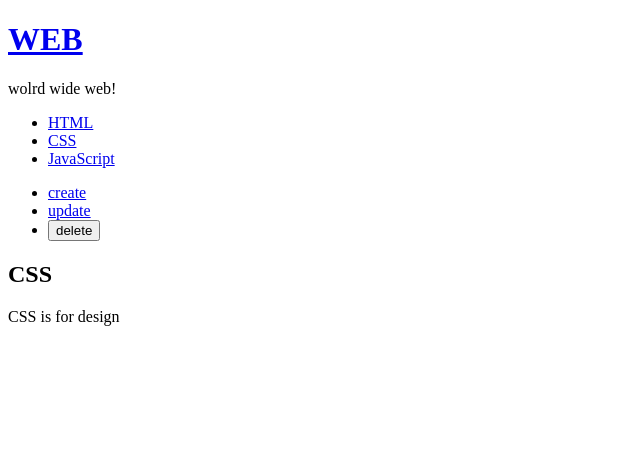
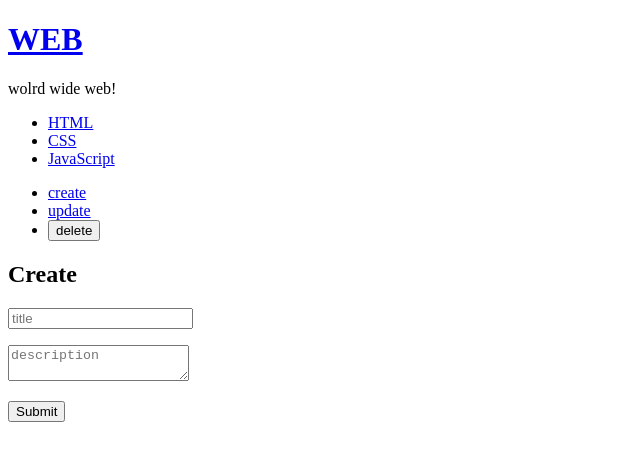
Before and after one commit to jueunhong/opentutorials_React, a React (Create React App) app in the folder react-app/: page / in a window 1280 px wide. Shown: the top 460 px of the page, without its empty margins (0-640 px from the left). Built offline with nearby package versions, Linux system fonts and the light colour scheme.

Commit message:
CreateContent 폼, onSubmit 이벤트 구현

```diff
--- a/react-app/src/App.js
+++ b/react-app/src/App.js
@@ -12,7 +12,7 @@
   constructor(props){
     super(props);
     this.state = {
-      mode:'read', //페이지 구분
+      mode:'create', //페이지 구분
       selected_contents_id:2,
       subject:{title:'WEB', sub:'wolrd wide web!'}, //상위 컴포넌트의 state값 초기화, subject 값을 state화
       welcome:{title:'Welcome', desc:'Hello, React!!'},
@@ -42,7 +42,10 @@
       }
       _article = <ReadContent title={_title} desc={_desc}></ReadContent>
     } else if(this.state.mode === 'create'){
-      _article= <CreateContent></CreateContent>
+      _article= <CreateContent onSubmit={function(_title, _desc){
+        //add contents to this.state.contents
+        console.log(_title, _desc);
+      }}></CreateContent>
     }
     return (
       <div className="App">
--- a/react-app/src/components/CreateContent.js
+++ b/react-app/src/components/CreateContent.js
@@ -6,8 +6,22 @@
       return (
         <article>
               <h2>Create</h2>
-              <form>
-
+              <form action="/create_process" method="post"
+                onSubmit={function(e){
+                  e.preventDefault();
+                  this.props.onSubmit(
+                    e.target.title.value,
+                    e.target.desc.value
+                  );
+                }.bind(this)}
+                >
+                  <p><input type="text" name="title" placeholder="title"></input></p>
+                  <p>
+                    <textarea name="desc" placeholder="description"></textarea>
+                  </p>
+                  <p>
+                    <input type="submit"></input>
+                  </p>
               </form>
         </article>
       );
```
Also changed, not shown: 1 other file (tests, documents, lock files or other folders).
